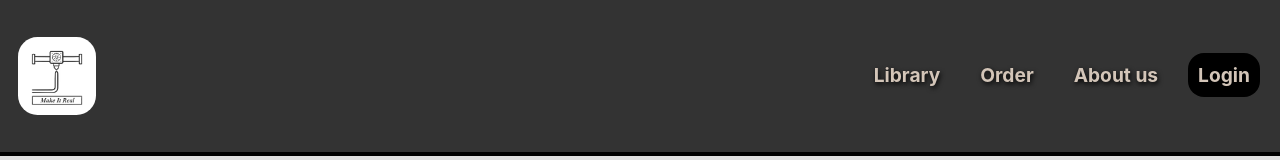
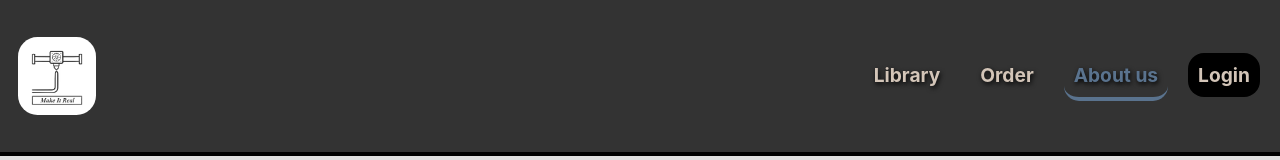
Before and after one commit to TranRobi/VizsgaRemek_MakeItReal, a React (Create React App) app in the folder frontend/: page /aboutus in a window 1280 px wide. Shown: the top 160 px of the page. Built offline with nearby package versions, Linux system fonts and the light colour scheme.

Commit message:
active link added

```diff
--- a/frontend/src/App.css
+++ b/frontend/src/App.css
@@ -64,6 +64,19 @@ nav a span {
   border-radius: 15px;
   border-bottom: #5a738e 4px solid;
   transition: 0.5s;
+}
+nav a.active {
+  color: #5a738e;
+}
+nav a.active span {
+  position: absolute;
+  top: 0;
+  left: 0;
+  width: 100%;
+  height: 100%;
+  transform: scale(1) translateY(0);
+  border-radius: 15px;
+  border-bottom: #5a738e 4px solid;
 }
 nav a:hover span {
   transform: scale(1) translateY(0);
--- a/frontend/src/components/Navbar/Navbar.js
+++ b/frontend/src/components/Navbar/Navbar.js
@@ -1,36 +1,37 @@
 import React from "react";
+import { NavLink } from "react-router-dom";
 function Navbar() {
   return (
     <nav className="h-fit">
       <div className="p-2">
-				<a href="/">
+        <NavLink to="/">
           <img className="logo" src="logo.png" alt="logo" />
-				</a>
+        </NavLink>
       </div>
       <div>
         <ul>
           <li>
-						<a href="/library">
+            <NavLink to="/library">
               Library<span></span>
-						</a>
+            </NavLink>
           </li>
           <li>
-						<a href="/order">
+            <NavLink to="/order">
               Order<span></span>
-						</a>
+            </NavLink>
           </li>
           <li>
-						<a href="/aboutus">
+            <NavLink to="/aboutus">
               About us<span></span>
-						</a>
+            </NavLink>
           </li>
           <li className="black">
-						<a
-							href="/login"
+            <NavLink
+              to="/login"
               className="bg-black rounded-2xl hover:bg-slate-900"
             >
               Login<span></span>
-						</a>
+            </NavLink>
           </li>
         </ul>
       </div>
```
Lines whose indentation alone changed are shown as unchanged.
